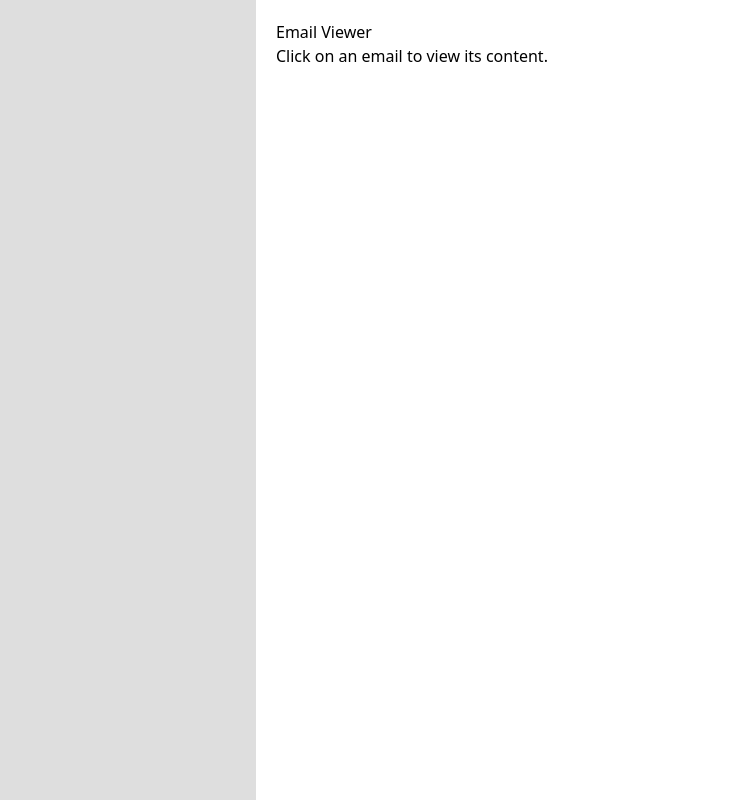
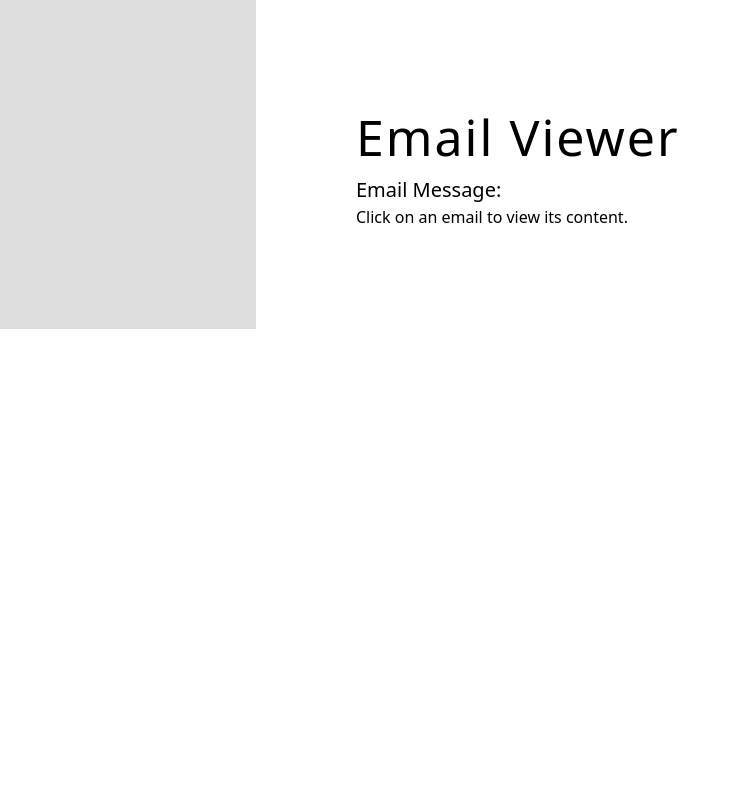
Before and after one commit to WhoIsKatie/W-Hack24, a Flask app: template templates/index.html in a window 1280 px wide. Shown: the part 64-864 px from the top of the page, without its empty margins (0-740 px from the left). After the commit the page ends 393 px from the top, so only its background shows below. Run offline with Flask 3, Linux system fonts and the light colour scheme; the template is opened without the code that fills it, so the values that code supplies are empty; parts of the project's set-up code (start-up, migrations or seed data) failed here and were passed over.

Commit message:
centred email-view :3

```diff
--- a/run.py
+++ b/run.py
@@ -130,7 +130,7 @@ def get_emails():
         print(f'Error: {response.status_code} - {response.text}')
 
 
-    for message in response.json()['messages'][0:5]:
+    for message in response.json()['messages'][0:6]:
         message_id = message['id']
         message_url = f'https://gmail.googleapis.com/gmail/v1/users/{userId}/messages/{message_id}'
         message_response = requests.get(message_url, headers=headers)
--- a/templates/index.html
+++ b/templates/index.html
@@ -1,14 +1,16 @@
 <!DOCTYPE html>
 <html>
-
 	<head>
 		<title>Email Frontend</title>
-    <link href="https://cdn.jsdelivr.net/npm/tailwindcss@latest/dist/tailwind.min.css" rel="stylesheet">
+		<link
+			href="https://cdn.jsdelivr.net/npm/tailwindcss@latest/dist/tailwind.min.css"
+			rel="stylesheet"
+		/>
 	</head>
 	<style>
 		.container {
 		    display: flex;
-        height: 100vh;
+		    height: 100%;
 		}
 
 		.email-list {
@@ -22,7 +24,7 @@
 		}
 
 		.email-list-item {
-        margin-bottom: 5px;
+		    {#margin-bottom: 5px;#}
 		    padding: 5px;
 		    background-color: #f5f5f5;
 		    cursor: pointer;
@@ -30,11 +32,6 @@
 
 		.email-list-item:hover {
 		    background-color: #eaeaea;
-    }
-
-    .email-viewer {
-        flex: 1;
-        padding: 20px;
 		}
 
 		.navbar {
@@ -52,7 +49,44 @@
 
 		.tab.active {
 		    font-weight: bold;
+		}
 
+		#email-viewer {
+		    flex: 1;
+			display: flex;
+			flex-direction: column;
+			align-items: flex-start;
+		  	justify-content: center;
+			padding: 100px 100px;
+			overflow: auto;
+		}
+
+		#contentSubheader {
+			font-size: 20px;
+		  	font-weight: 500;
+		}
+
+
+
+		#result-header {
+			font-size: 50px;
+			letter-spacing: 2px;
+			font-weight: 500;
+		}
+
+		#spinner {
+			display: none;
+			border: 16px solid #434343;
+			border-top: 16px solid #ffffff;
+			border-radius: 50%;
+			width: 120px;
+			height: 120px;
+			animation: spin 2s linear infinite;
+		}
+
+		@keyframes spin {
+		0% { transform: rotate(0deg); }
+		100% { transform: rotate(360deg); }
 		}
 	</style>
 	<script>
@@ -62,13 +96,11 @@
 		document.addEventListener("DOMContentLoaded", function () {
 		    // Get the outer div element
 		    var emailList = document.getElementById("email_list");
-        var bodyArrayList = {{ body_array| tojson }};
-        var spinner = document.getElementById("spinner");
+		    var bodyArrayList = {{ body_array|tojson }};
 			var emailTab = document.getElementById("email_tab");
 		    var callTab = document.getElementById("call_tab");
 
 			spinner.style.display = "none";
-
 		    emailList.addEventListener("click", function (event) {
 				var node = event.target;
 		        while (node !== null) {
@@ -82,19 +114,17 @@
 		            console.log(node)
 					var clickedEmail = node;
 					var emailContentLocation = document.getElementById("email-content")
-
+					var emailViewer = document.getElementById("email-viewer");
 		            var emailContent = bodyArrayList[clickedEmail.id.split("_")[1]].replace(/'/g, "\\'");
+					var resultHeader = document.getElementById("result-header");
 
 		            emailContentLocation.innerHTML = emailContent;
-
-                spinner.style.display = "inline-flex";
+					emailViewer.style.backgroundColor = "#ffffff";
 
 		            if (selected !== clickedEmail.id.split("_")[1]) {
-                    spinner.getElementsByTagName("svg")[0].style.display = "block";
-                    spinner.getElementsByTagName("p")[0].innerText = "Processing...";
-                    spinner.style.backgroundColor = "#6065e8";
+						showLoader();
+
 		               	selected = clickedEmail.id.split("_")[1];
-
 						fetch('/ping', {
 							method: 'POST',
 							headers: {
@@ -105,18 +135,16 @@
 							.then(response => response.json())
 							.then(data => {
 								let message = data["message"];
-                            spinner.getElementsByTagName("svg")[0].style.display = "none";
-
-
+								hideLoader();
 								if (message === "Malicious Email") {
-                                spinner.getElementsByTagName("p")[0].innerText = "Malicious Email";
-                                spinner.style.backgroundColor = "red";
+									emailViewer.style.backgroundColor = "rgba(255,0,0, 0.2)";
+									resultHeader.innerHTML = "MALICIOUS";
+									resultHeader.style.color = "#9f0000";
 								} else {
-                                spinner.getElementsByTagName("p")[0].innerText = "Safe Email";
-                                spinner.style.backgroundColor = "green";
+									emailViewer.style.backgroundColor = "rgb(131,207,83, 0.2)";
+									resultHeader.innerHTML = "HARMLESS";
+									resultHeader.style.color = "#104408";
 								}
-                            spinner.getElementsByTagName("p")[0].innerText = data["message"];
-
 								console.log(data);
 							})
 							.catch(error => {
@@ -127,48 +155,60 @@
 					console.log(event.target)
 			   }
 		   });
-        emailTab.addEventListener("click", function () {
-            window.location.href = "{{url_for('index')}}";
 		});
 
-        callTab.addEventListener("click", function () {
-            window.location.href = "{{url_for('calls')}}";
-        });
-    });
+		function showLoader() {
+			var emailViewer = document.getElementById("email-viewer");
+			var resultHeader = document.getElementById("result-header");
+			var emailContent = document.getElementById("email-content")
+		    var spinner = document.getElementById("spinner");
+
+			resultHeader.style.display = "none";
+			emailContent.style.display = "none";
+
+			spinner.style.display = "inline-flex";
+			spinner.style.display = "block";
+		}
+
+		function hideLoader() {
+			var resultHeader = document.getElementById("result-header");
+			var emailContent = document.getElementById("email-content")
+		    var spinner = document.getElementById("spinner");
+
+			resultHeader.style.display = "block";
+			emailContent.style.display = "block";
+
+			spinner.style.display = "none";
+		}
 	</script>
-
 	<body>
 		<div class="navbar">
 			<div id="email_tab" class="tab active">Emails</div>
 			<div id="call_tab" class="tab">Calls</div>
 		</div>
-
 		<div class="flex container">
 			<div class="email-list w-1/3" id="email_list">
 				{% for email in email_list %}
-            <div class="email-list-item" id="email_{{ loop.index0 }}">\
-                <p><b>{{ email[1] }}</b><br>{{ email[0] }}<br>{{ email[2][:-9] }}</p>
+				<div class="email-list-item" id="email_{{ loop.index0 }}">
+					<p>
+						<b>{{ email[1] }}</b><br />{{ email[0] }}<br />{{
+						email[2][:-9] }}
+					</p>
 				</div>
-            <hr>
+				<hr />
 				{% endfor %}
 			</div>
-        <div class="email-viewer w-2/3">
-            <h2>Email Viewer</h2>
-            <div id="spinner"
-                class="inline-flex items-center px-4 py-2 mx-1 my-2 font-semibold leading-6 text-sm shadow rounded-md text-white bg-indigo-500 transition ease-in-out duration-150">
-                <svg class="animate-spin -ml-1 mr-3 h-5 w-5 text-white" xmlns="http://www.w3.org/2000/svg" fill="none"
-                    viewBox="0 0 24 24">
-                    <circle class="opacity-25" cx="12" cy="12" r="10" stroke="currentColor" stroke-width="4"></circle>
-                    <path class="opacity-75" fill="currentColor"
-                        d="M4 12a8 8 0 018-8V0C5.373 0 0 5.373 0 12h4zm2 5.291A7.962 7.962 0 014 12H0c0 3.042 1.135 5.824 3 7.938l3-2.647z">
-                    </path>
-                </svg>
-                <p>Processing...</p>
-            </div>
-
+			<div id="email-viewer" class="w-2/3">
+				<h2 id="result-header">Email Viewer</h2>
+				<div id="spinner"></div>
+				<h3 id="contentSubheader">Email Message:</h3>
 				<p id="email-content">Click on an email to view its content.</p>
 			</div>
 		</div>
+		<script>
+			function displayEmailContent(content) {
+				document.getElementById("email-content").innerText = content;
+			}
+		</script>
 	</body>
-
 </html>
```
Lines whose indentation alone changed are shown as unchanged.
